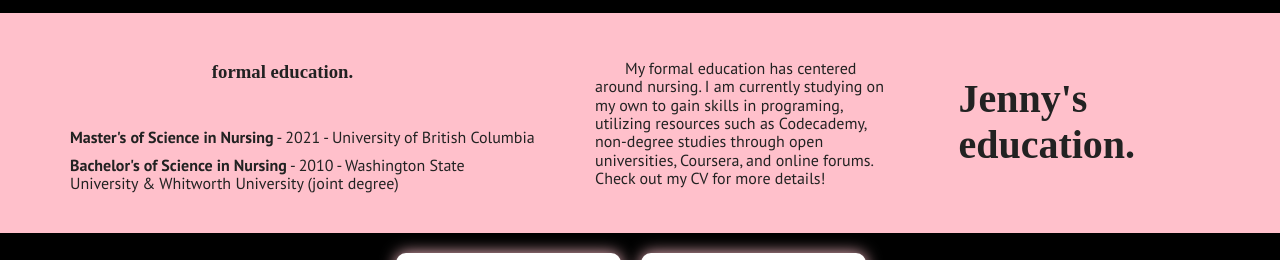
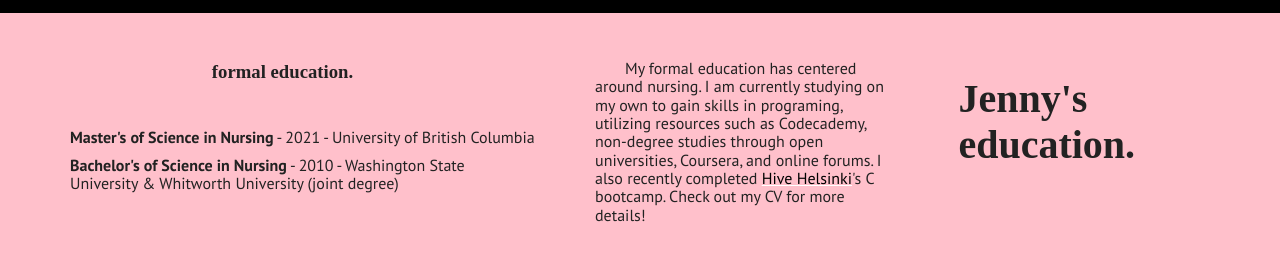
Before and after one commit to jboucher154/personalSite, a website built with Parcel: page index.html in a window 1280 px wide. Shown: the part 866-1126 px from the top of the page. Built offline with nearby package versions, Linux system fonts and the light colour scheme; a web font is replaced by a local one.

Commit message:
edit copy content for education, personal site card

```diff
--- a/css/main.css
+++ b/css/main.css
@@ -354,6 +354,15 @@ header .image-container img {
   flex-shrink: 1;
 }
 
+p a {
+  color: black;
+  text-decoration: white underline;
+}
+
+p a:hover {
+  color: white;
+}
+
 #formal-edu {
   display: flex;
   flex-direction: column;
--- a/index.html
+++ b/index.html
@@ -94,7 +94,8 @@
         <h2>Jenny's education.</h2>
         <p>My formal education has centered around nursing. I am currently studying on my own to gain skills in
           programing, utilizing resources such as Codecademy, non-degree studies through open universities, Coursera,
-          and online forums. Check out my CV for more details!</p>
+          and online forums. I also recently completed <a href="https://www.hive.fi/en/" target="blank">Hive Helsinki</a>'s
+          C bootcamp. Check out my CV for more details!</p>
         <div id="formal-edu">
           <h3>formal education.</h3>
           <ul>
@@ -117,7 +118,7 @@
               </div>
               <div class="cardContent">
                 <p class="cardDescription scrollable">This site, yep the one your on now, is an ongoing project using HTML and CSS
-                  with responsive styling. It will continue to be in-progress as more is learned and applied here!</p>
+                  with responsive styling. It will continue to be in-progress as I learn more and apply it here!</p>
               </div>
               <div class="cardContent link">
                 <a href="https://github.com/jboucher154/personalSite" target="blank"> Github </a>
```
